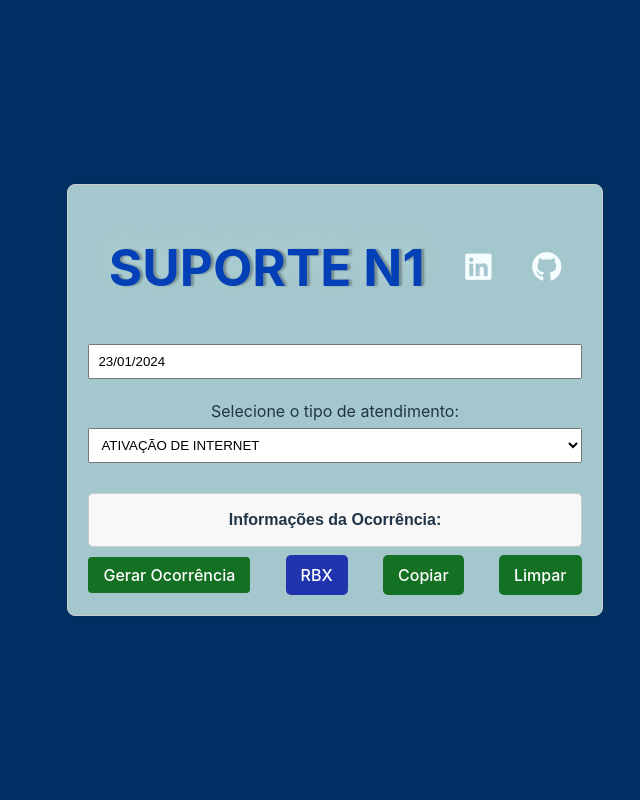
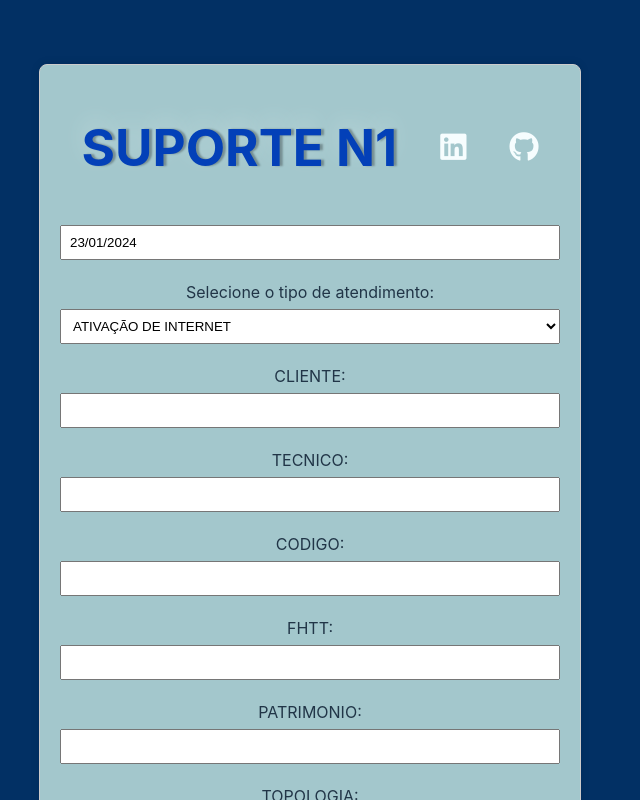
Before and after one commit to EsleyLeal/suporteN1v, a Vue app: page / in a window 1280 px wide. Shown: the top 800 px of the page, without its empty margins (358-998 px from the left). Built offline with nearby package versions, Linux system fonts and the light colour scheme.

Commit message:
Implementation of services and system improvements

```diff
--- a/src/App.vue
+++ b/src/App.vue
@@ -3,7 +3,8 @@
   <div class="container">
     <div class="redes-sociais">
       <h1>SUPORTE N1</h1>
-    <a href="https://www.linkedin.com/in/esleyleal/" class="linkedin-icon" target="_blank"><i class="fab fa-linkedin"></i></a>
+      <a href="https://www.linkedin.com/in/esleyleal/" class="linkedin-icon" target="_blank"><i
+          class="fab fa-linkedin"></i></a>
       <a href="https://github.com/EsleyLeal" class="github-icon" target="_blank"><i class="fab fa-github"></i></a>
     </div>
 
@@ -18,7 +19,11 @@
         <option value="ATIVAÇÃO DE INTERNET">ATIVAÇÃO DE INTERNET</option>
         <option value="ATIVAÇÃO DE TELEFONIA">ATIVAÇÃO DE TELEFONIA</option>
         <option value="VERIFICAÇÃO DE CTO">VERIFICAÇÃO DE CTO</option>
-      <option value="VERIFICAÇÃO DE CTO ( FUSIONADO )">VERIFICAÇÃO DE CTO ( FUSIONADO )</option>
+        <option value="VERIFICAÇÃO DE CTO ( FUSIONADO )">VERIFICAÇÃO DE CTO ( FUSIONADO ) 1x8</option>
+        <option value="VERIFICACAO DE CTO FUSIONADO 1x8 GRUPO">VERIFICAÇÃO DE CTO ( FUSIONADO ) 1x8 GRUPO</option>
+        <option value="VERIFICAÇÃO DE CTO ( FUSIONADO ) 1x16">VERIFICAÇÃO DE CTO ( FUSIONADO ) 1x16</option>
+        <option value="VERIFICAÇÃO DE CTO (FUSIONADO) 1X16 MARCA ALEATÓRIA">VERIFICAÇÃO DE CTO ( FUSIONADO ) 1x16 MARCA
+          ALEATÓRIA</option>
         <option value="MUDANÇA DE EQUIPAMENTO">MUDANÇA DE EQUIPAMENTO</option>
         <option value="MIGRAÇÃO">MIGRAÇÃO</option>
         <option value="TROCA DE TITULARIDADE">TROCA DE TITULARIDADE</option>
@@ -129,7 +134,7 @@
         <input type="text" id="fora Na Pon">
       </div>
 
-    <!-- Seção para VERIFICAÇÃO DE CTO (FUSIONADO) -->
+      <!-- Seção para VERIFICAÇÃO DE CTO (FUSIONADO) 1x8 -->
       <div id="VERIFICAÇÃO DE CTO ( FUSIONADO )Fields" class="customFields hidden">
         <label for="tecnicoCtoFusionado">TECNICO:</label>
         <input type="text" id="tecnico">
@@ -184,6 +189,218 @@
         <label for="foraNaPonCtoFusionado">FORA NA PON:</label>
         <input type="text" id="fora Na Pon">
       </div>
+      <!-- Seção para VERIFICAÇÃO DE CTO (FUSIONADO) 1x8 GRUPO -->
+      <div id="VERIFICACAO DE CTO FUSIONADO 1x8 GRUPOFields" class="customFields hidden">
+        <label for="tecnicoCtoFusionado">TECNICO:</label>
+        <input type="text" id="tecnico">
+
+        <label for="oltCtoFusionado">OLT:</label>
+        <input type="text" id="olt">
+
+        <label for="ctoCtoFusionado">CTO:</label>
+        <input type="text" id="cto">
+
+        <label for="ruaCtoFusionado">RUA:</label>
+        <input type="text" id="rua">
+
+        <label for="pontoReferenciaCtoFusionado">PONTO DE REFERENCIA:</label>
+        <input type="text" id="ponto de Referencia">
+
+        <div class="slotPonDivFusionado">
+          <label for="frameCtoFusionado">FRAME:</label>
+          <input type="text" id="frame">
+
+          <label for="slotNumeroCtoFusionado">SLOT:</label>
+          <input type="text" id="slot">
+
+          <label for="slotPonCtoFusionado">PON:</label>
+          <input type="text" id="Pon">
+        </div>
+
+        <label for="fibraAzulCtoFusionado">FIBRA AZUL:</label>
+        <input type="text" id="fibra Azul">
+
+        <label for="fibraAzulCtoFusionado">FIBRA AZUL:</label>
+        <input type="text" id="fibra Azul">
+
+        <label for="fibraLaranjaCtoFusionado">FIBRA LARANJA:</label>
+        <input type="text" id="fibra laranja">
+
+        <label for="fibraLaranjaCtoFusionado">FIBRA LARANJA:</label>
+        <input type="text" id="fibra laranja">
+
+        <label for="fibraVerdeCtoFusionado">FIBRA VERDE:</label>
+        <input type="text" id="fibra Verde">
+
+        <label for="fibraVerdeCtoFusionado">FIBRA VERDE:</label>
+        <input type="text" id="fibra Verde">
+
+        <label for="fibraMarromCtoFusionado">FIBRA MARROM:</label>
+        <input type="text" id="fibra Marron">
+
+        <label for="fibraMarromCtoFusionado">FIBRA MARROM:</label>
+        <input type="text" id="fibra Marron">
+
+        <label for="foraNaPonCtoFusionado">FORA NA PON:</label>
+        <input type="text" id="fora Na Pon">
+      </div>
+
+      <!-- Seção para VERIFICAÇÃO DE CTO (FUSIONADO) 1x16 -->
+      <div id="VERIFICAÇÃO DE CTO ( FUSIONADO ) 1x16Fields" class="customFields hidden">
+        <label for="tecnicoCtoFusionado">TECNICO:</label>
+        <input type="text" id="tecnico">
+
+        <label for="oltCtoFusionado">OLT:</label>
+        <input type="text" id="olt">
+
+        <label for="ctoCtoFusionado">CTO:</label>
+        <input type="text" id="cto">
+
+        <label for="ruaCtoFusionado">RUA:</label>
+        <input type="text" id="rua">
+
+        <label for="pontoReferenciaCtoFusionado">PONTO DE REFERENCIA:</label>
+        <input type="text" id="ponto de Referencia">
+
+        <div class="slotPonDivFusionado">
+          <label for="frameCtoFusionado">FRAME:</label>
+          <input type="text" id="frame">
+
+          <label for="slotNumeroCtoFusionado">SLOT:</label>
+          <input type="text" id="slot">
+
+          <label for="slotPonCtoFusionado">PON:</label>
+          <input type="text" id="Pon">
+        </div>
+
+        <label for="fibraAzulCtoFusionado">FIBRA AZUL:</label>
+        <input type="text" id="fibra Azul">
+
+        <label for="fibraLaranjaCtoFusionado">FIBRA LARANJA:</label>
+        <input type="text" id="fibra Laranja">
+
+        <label for="fibraVerdeCtoFusionado">FIBRA VERDE:</label>
+        <input type="text" id="fibra Verde">
+
+        <label for="fibraMarronCtoFusionado">FIBRA MARRON:</label>
+        <input type="text" id="fibra Marron">
+
+        <label for="fibraCinzaCtoFusionado">FIBRA CINZA:</label>
+        <input type="text" id="fibra Cinza">
+
+        <label for="fibraBrancaCtoFusionado">FIBRA BRANCA:</label>
+        <input type="text" id="fibra Branca">
+
+        <label for="fibraVermelhaCtoFusionado">FIBRA VERMELHA:</label>
+        <input type="text" id="fibra Vermelha">
+
+        <label for="fibraPretaCtoFusionado">FIBRA PRETA:</label>
+        <input type="text" id="fibra Preta">
+
+        <label for="fibraAmareloCtoFusionado">FIBRA AMARELO:</label>
+        <input type="text" id="fibra Amarelo">
+
+        <label for="fibraRoxaCtoFusionado">FIBRA ROXA:</label>
+        <input type="text" id="fibra Roxa">
+
+        <label for="fibraRosaCtoFusionado">FIBRA ROSA:</label>
+        <input type="text" id="fibra Preta">
+
+        <label for="fibraPretaCtoFusionado">FIBRA BRANCA:</label>
+        <input type="text" id="fibra Preta">
+
+        <label for="fibraBrancaCtoFusionado">FIBRA BRANCA:</label>
+        <input type="text" id="fibra Preta">
+
+        <label for="fibraBrancaCtoFusionado">FIBRA BRANCA:</label>
+        <input type="text" id="fibra Preta">
+
+        <label for="fibraBrancaCtoFusionado">FIBRA BRANCA:</label>
+        <input type="text" id="fibra Preta">
+
+        <label for="foraNaPonCtoFusionado">FORA NA PON:</label>
+        <input type="text" id="fora Na Pon">
+      </div>
+
+      <!-- Seção para VERIFICAÇÃO DE CTO (FUSIONADO) 1x16 Marca Aletória-->
+      <div id="VERIFICAÇÃO DE CTO (FUSIONADO) 1X16 MARCA ALEATÓRIAFields" class="customFields hidden">
+        <label for="tecnicoCtoFusionado">TECNICO:</label>
+        <input type="text" id="tecnico">
+
+        <label for="oltCtoFusionado">OLT:</label>
+        <input type="text" id="olt">
+
+        <label for="ctoCtoFusionado">CTO:</label>
+        <input type="text" id="cto">
+
+        <label for="ruaCtoFusionado">RUA:</label>
+        <input type="text" id="rua">
+
+        <label for="pontoReferenciaCtoFusionado">PONTO DE REFERENCIA:</label>
+        <input type="text" id="ponto de Referencia">
+
+        <div class="slotPonDivFusionado">
+          <label for="frameCtoFusionado">FRAME:</label>
+          <input type="text" id="frame">
+
+          <label for="slotNumeroCtoFusionado">SLOT:</label>
+          <input type="text" id="slot">
+
+          <label for="slotPonCtoFusionado">PON:</label>
+          <input type="text" id="Pon">
+        </div>
+
+        <label for="fibraAzulCtoFusionado">FIBRA AZUL:</label>
+        <input type="text" id="fibra Azul">
+
+        <label for="fibraLaranjaCtoFusionado">FIBRA LARANJA:</label>
+        <input type="text" id="fibra Laranja">
+
+        <label for="fibraVerdeCtoFusionado">FIBRA VERDE:</label>
+        <input type="text" id="fibra Verde">
+
+        <label for="fibraMarronCtoFusionado">FIBRA MARRON:</label>
+        <input type="text" id="fibra Marron">
+
+        <label for="fibraCinzaCtoFusionado">FIBRA CINZA:</label>
+        <input type="text" id="fibra Cinza">
+
+        <label for="fibraBrancaCtoFusionado">FIBRA BRANCA:</label>
+        <input type="text" id="fibra Branca">
+
+        <label for="fibraVermelhaCtoFusionado">FIBRA VERMELHA:</label>
+        <input type="text" id="fibra Vermelha">
+
+        <label for="fibraPretaCtoFusionado">FIBRA PRETA:</label>
+        <input type="text" id="fibra Preta">
+
+        <label for="fibraAzulCtoFusionado">FIBRA AZUL:</label>
+        <input type="text" id="fibra Azul">
+
+        <label for="fibraLaranjaCtoFusionado">FIBRA LARANJA:</label>
+        <input type="text" id="fibra Laranja">
+
+        <label for="fibraVerdeCtoFusionado">FIBRA VERDE:</label>
+        <input type="text" id="fibra Verde">
+
+        <label for="fibraMarronCtoFusionado">FIBRA MARRON:</label>
+        <input type="text" id="fibra Marron">
+
+        <label for="fibraCinzaCtoFusionado">FIBRA CINZA:</label>
+        <input type="text" id="fibra Cinza">
+
+        <label for="fibraBrancaCtoFusionado">FIBRA BRANCA:</label>
+        <input type="text" id="fibra Branca">
+
+        <label for="fibraVermelhaCtoFusionado">FIBRA VERMELHA:</label>
+        <input type="text" id="fibra Vermelha">
+
+        <label for="fibraPretaCtoFusionado">FIBRA PRETA:</label>
+        <input type="text" id="fibra Preta">
+      </div>
+
+
+
 
       <!-- Seção para MUDANÇA DE EQUIPAMENTO -->
       <div id="MUDANÇA DE EQUIPAMENTOFields" class="customFields hidden">
@@ -289,6 +506,4 @@
   </div>
 </template>
 
-<style scoped>
-
-</style>
+<style scoped></style>
--- a/src/eventHandlers/mainEvents.js
+++ b/src/eventHandlers/mainEvents.js
@@ -5,6 +5,7 @@ import { gerarRBXHTML } from '../components/modules/buttonForm.js';
 
 export function handleDOMContentLoaded() {
   updateCurrentDate();
+  showFields();
 
   document.getElementById("serviceType").addEventListener("change", showFields);
   document.getElementById("gerarOcorrencia").addEventListener("click", gerarOcorrencia);
@@ -15,7 +16,6 @@ export function handleDOMContentLoaded() {
 document.addEventListener("DOMContentLoaded", function () {
   handleDOMContentLoaded();
 
-
   var rbxButton = document.getElementById("rbxhtml");
   if (rbxButton) {
     rbxButton.addEventListener("click", function () {
--- a/src/style.css
+++ b/src/style.css
@@ -118,10 +118,10 @@ select {
 
 .slotPonDiv,
 .slotPonDivFusionado {
-  display: flex;
-  flex-direction: row;
-  justify-content: center;
-  padding: 5px;
+    display: flex;
+    padding: 5px;
+    align-items: baseline;
+    flex-direction: row;
 }
 
 .slotPonDiv input,
```
Also changed, not shown: src/form.js (line endings or trailing spaces). Lines whose indentation alone changed are shown as unchanged.
